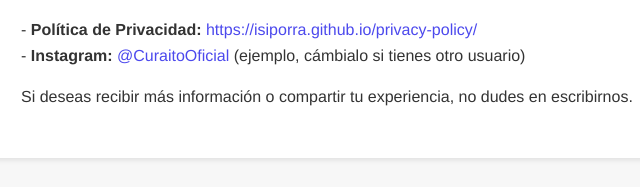
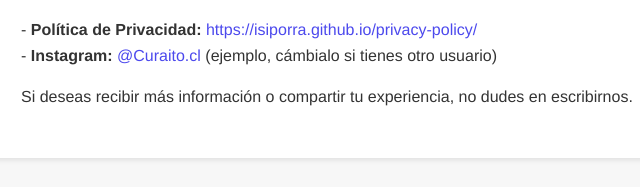
Before and after one commit to isiporra/curaito-support, a plain HTML site: page index.html in a window 1280 px wide. Shown: the part 924-1111 px from the top of the page, 219-859 px from the left. Drawn offline with Linux system fonts and the light colour scheme.

Commit message:
Update index.html

```diff
--- a/index.html
+++ b/index.html
@@ -100,8 +100,8 @@
         https://isiporra.github.io/privacy-policy/
       </a><br/>
     - <strong>Instagram:</strong>
-      <a href="https://instagram.com/CuraitoOficial" target="_blank">
-        @CuraitoOficial
+      <a href="https://instagram.com/Curaito.cl" target="_blank">
+        @Curaito.cl
       </a> (ejemplo, cámbialo si tienes otro usuario)
   </p>
   <p>
```
